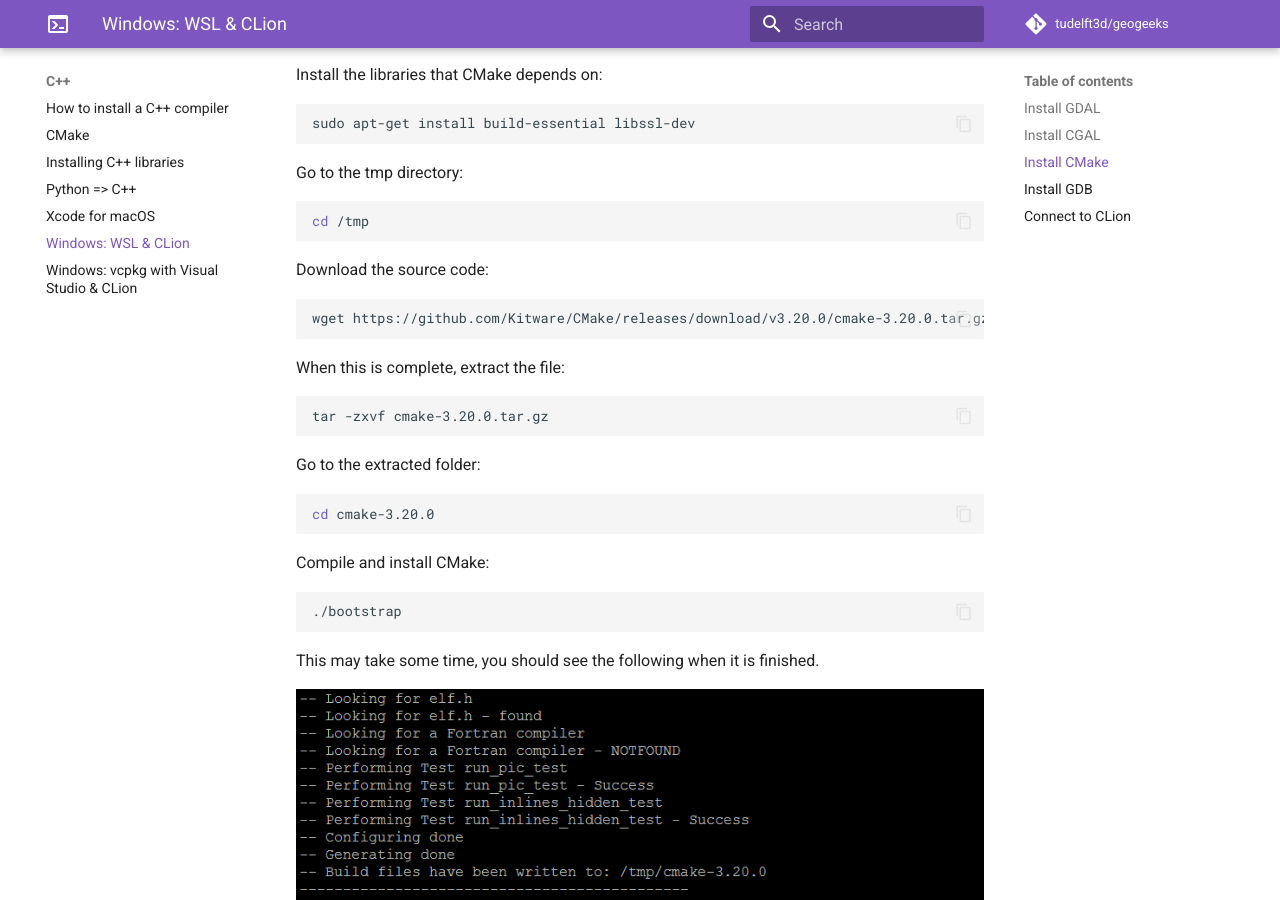
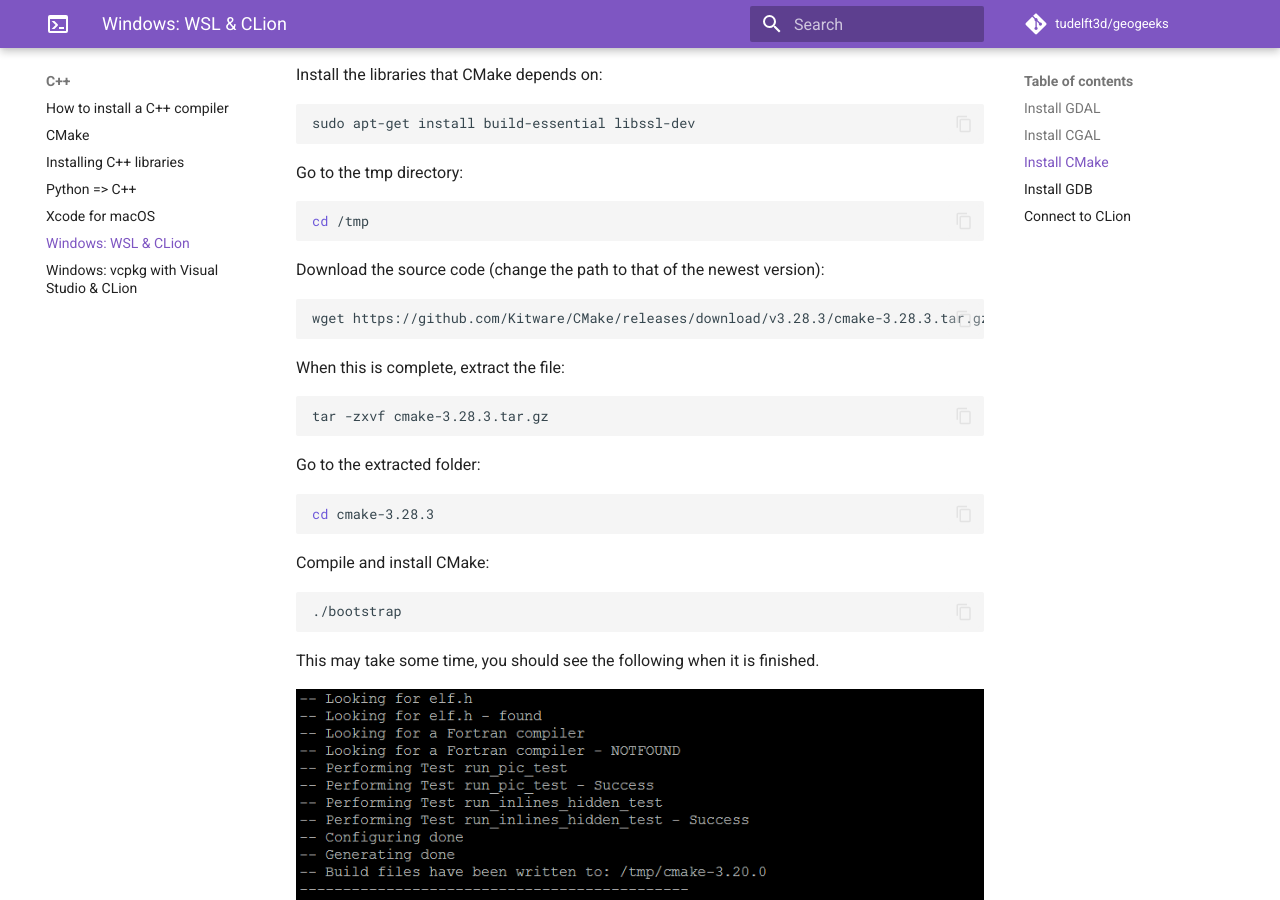
Before and after one commit to tudelft3d/geogeeks, an MkDocs documentation site: the page built from docs/cpp/wslclion.md, in a window 1280 px wide and 900 px high, scrolled down 2051 px. Built offline with MkDocs 1.6.1 and Material for MkDocs 9.7.7, drawn with Linux system fonts in a browser that asks for light colours; comment, search, counter and statistics services are not loaded.

Commit message:
newest cmake

````diff
--- a/docs/cpp/wslclion.md
+++ b/docs/cpp/wslclion.md
@@ -71,22 +71,22 @@
 cd /tmp
 ```
 
-Download the source code:
+Download the source code (change the path to that of the newest version):
 
 ```sh
-wget https://github.com/Kitware/CMake/releases/download/v3.20.0/cmake-3.20.0.tar.gz
+wget https://github.com/Kitware/CMake/releases/download/v3.28.3/cmake-3.28.3.tar.gz
 ```
 
 When this is complete, extract the file:
 
 ```sh
-tar -zxvf cmake-3.20.0.tar.gz
+tar -zxvf cmake-3.28.3.tar.gz
 ```
 
 Go to the extracted folder:
 
 ```sh
-cd cmake-3.20.0
+cd cmake-3.28.3
 ```
 
 Compile and install CMake:
````
